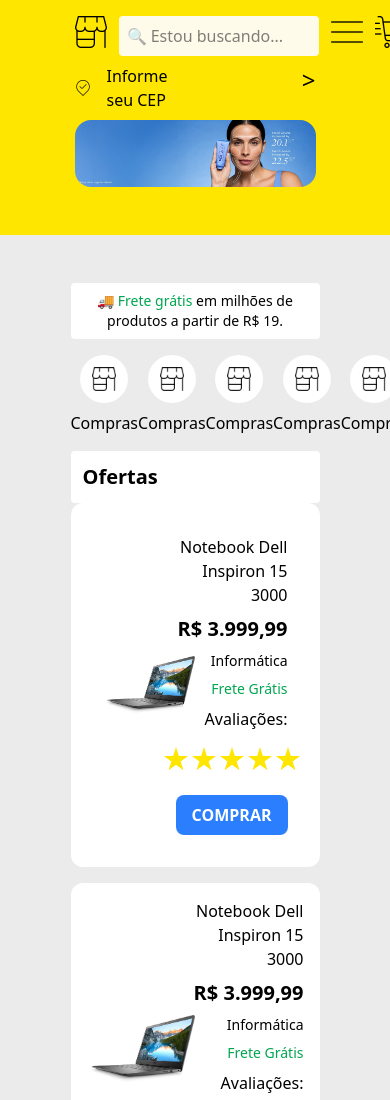
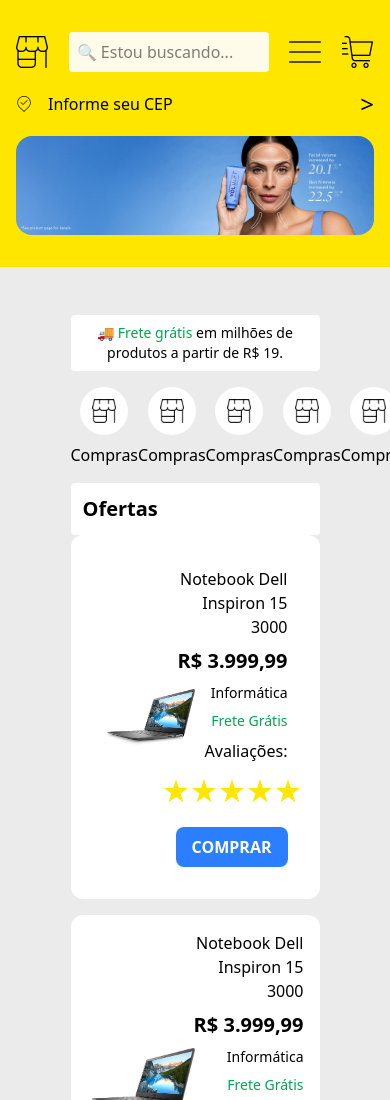
Before and after one commit to tabguimaraes/produtos, a website: page index.html in a window 390 px wide. Shown: the top 1100 px of the page. Drawn offline with Linux system fonts and the light colour scheme.

Commit message:
header mobile refeito

```diff
--- a/index.html
+++ b/index.html
@@ -9,8 +9,8 @@
   </head>
   <body class="scroll-smooth bg-[#ebebeb]">
     <header class="bg-[#ffe600]">
-      <div class="flex w-[70%] flex-col place-self-center p-4 *:w-full">
-        <nav class="flex justify-between gap-3">
+      <div class="flex flex-col place-self-center px-4 py-8 xl:w-[70%]">
+        <nav class="flex items-center justify-between gap-4">
           <img
             class="size-8 cursor-pointer hover:scale-120"
             src="./assets/img/loja-alt.png"
@@ -34,7 +34,7 @@
             srcset=""
           />
         </nav>
-        <div class="grid grid-cols-2 py-2 *:transition">
+        <div class="grid grid-cols-2 py-4 *:transition">
           <p class="flex items-center gap-4">
             <img
               class="size-4 w-fit cursor-pointer hover:scale-120 hover:animate-bounce"
@@ -48,7 +48,7 @@
           >
         </div>
         <img
-          class="mb-8 cursor-pointer rounded-2xl"
+          class="cursor-pointer rounded-2xl"
           src="./assets/img/Slideshow_Feature_Banner__D_copy.webp"
           alt=""
         />
```
Also changed, not shown: assets/css/output.css.
